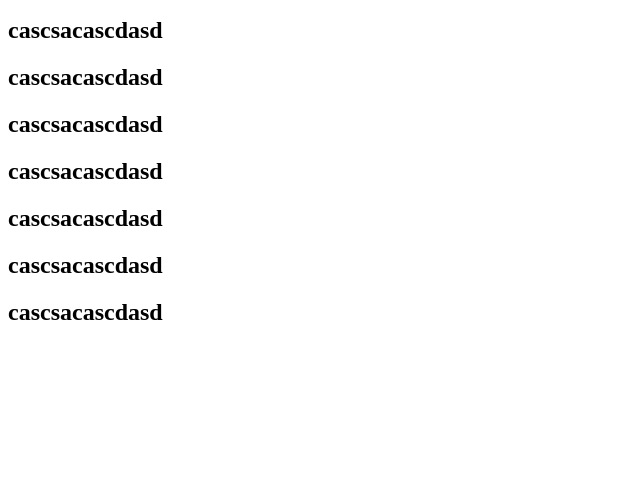
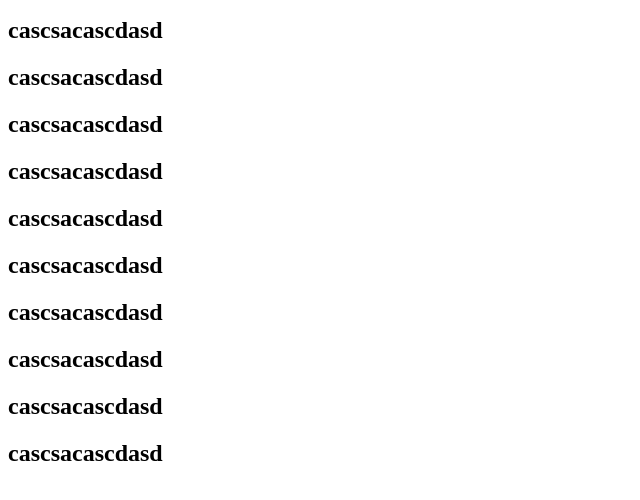
Before and after one commit to kamronbek04/MovieHub_beta, a plain HTML site: page index.html in a window 1280 px wide. Shown: the part 96-596 px from the top of the page, without its empty margins (0-640 px from the left). Drawn offline with Linux system fonts and the light colour scheme.

Commit message:
ccsdacsa

```diff
--- a/index.html
+++ b/index.html
@@ -7,3 +7,6 @@
 <h2>cascsacascdasd</h2>
 <h2>cascsacascdasd</h2>
 <h2>cascsacascdasd</h2>
+<h2>cascsacascdasd</h2>
+<h2>cascsacascdasd</h2>
+<h2>cascsacascdasd</h2>
```
